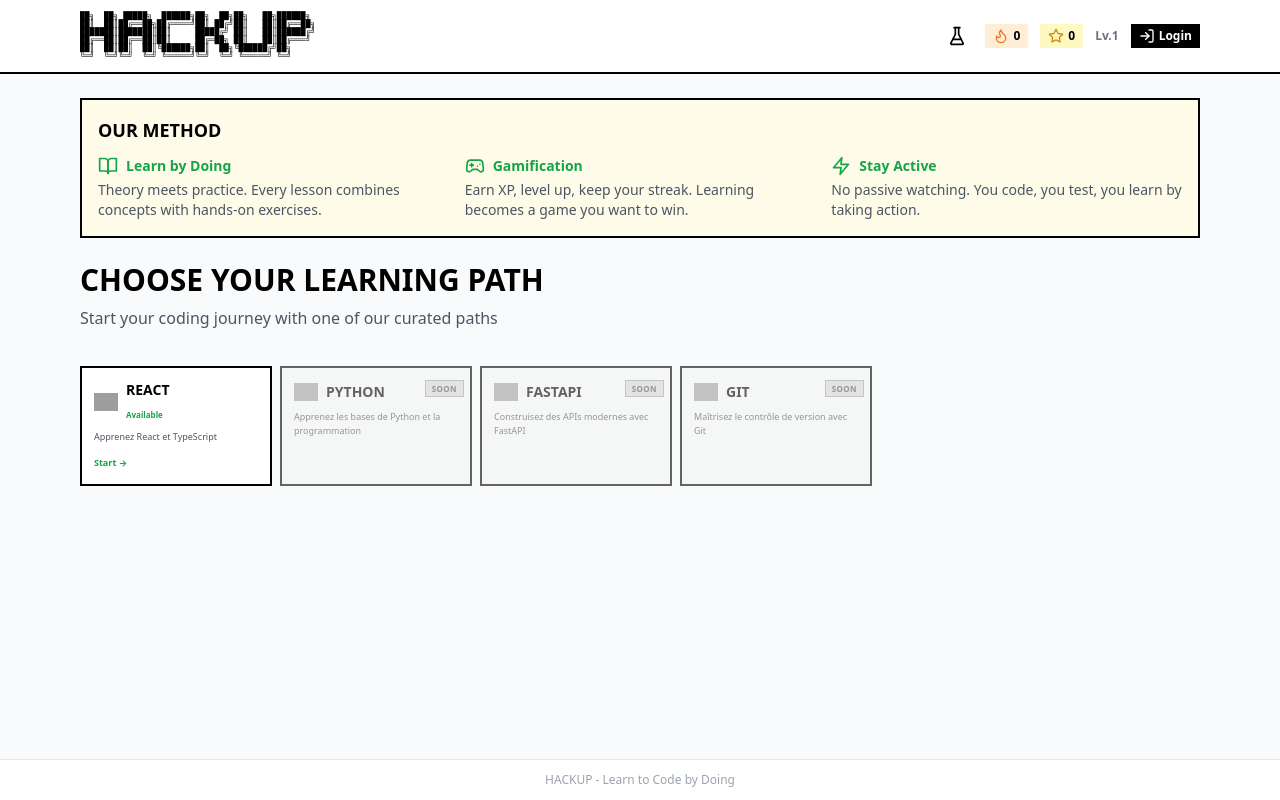
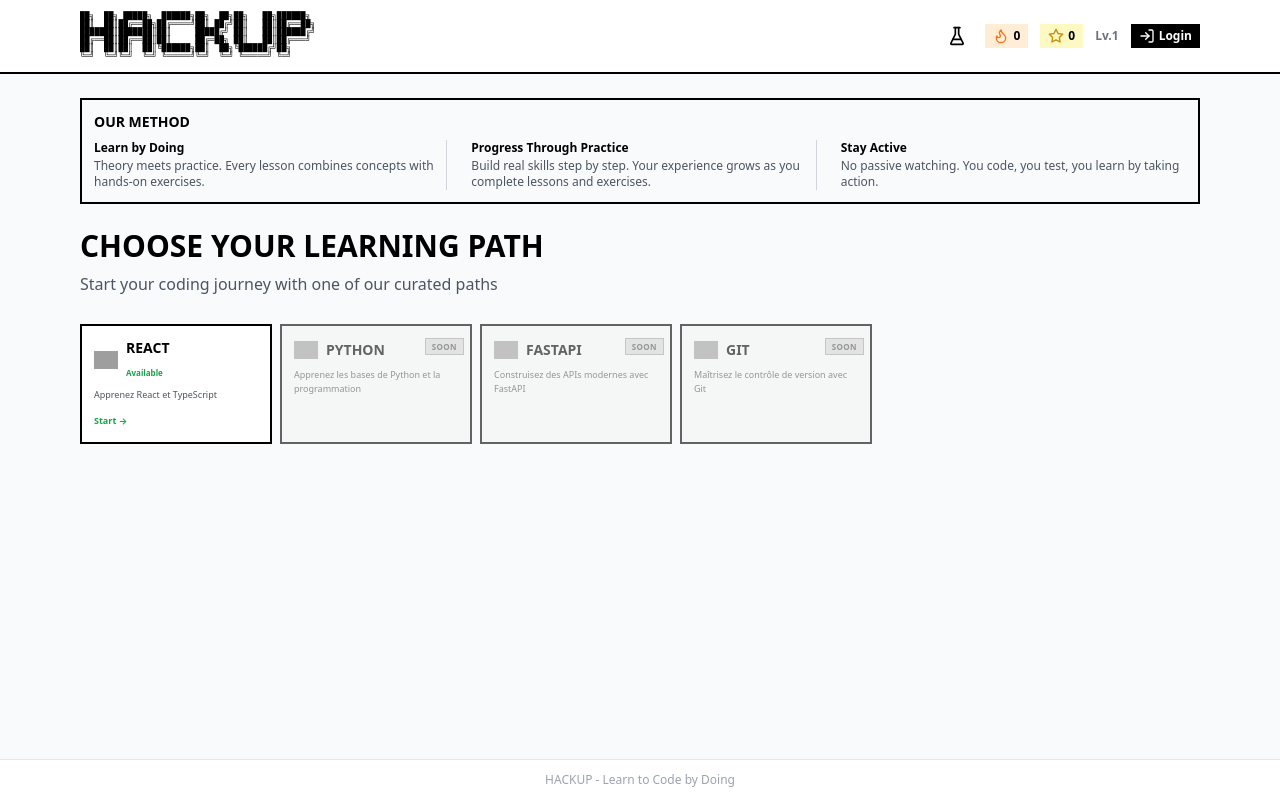
Before and after one commit to arthurjoubin/CodeLearner, a React (Vite) app: page / in a window 1280 px wide. Built offline with nearby package versions, Linux system fonts and the light colour scheme; no server answers; grey boxes are pictures that could not be loaded.

Commit message:
refactor: simplify Our Method banner on home page
- Remove icons for cleaner look
- Replace gamification text with progress-focused messaging
- Add column separators and adjust spacing
- Use consistent black text instead of green accents

```diff
--- a/src/pages/HomePage.tsx
+++ b/src/pages/HomePage.tsx
@@ -1,6 +1,5 @@
 import { Link } from 'react-router-dom';
 import { useUser } from '../context/UserContext';
-import { BookOpen, Gamepad2, Zap } from 'lucide-react';
 
 const learningPaths = [
   { id: 'react', title: 'React', description: 'Apprenez React et TypeScript', logo: 'https://raw.githubusercontent.com/github/explore/main/topics/react/react.png' },
@@ -17,34 +16,25 @@ export default function HomePage() {
 
   return (
     <div className="page-enter">
-      <div className="bg-yellow-50 border-2 border-black p-4 mb-6">
-        <h2 className="font-black text-lg uppercase mb-3">Our Method</h2>
-        <div className="grid md:grid-cols-3 gap-4 text-sm">
-          <div>
-            <div className="flex items-center gap-2 mb-1">
-              <BookOpen className="w-5 h-5 text-primary-600" />
-              <span className="font-bold text-primary-600">Learn by Doing</span>
-            </div>
+      <div className="border-2 border-black p-3 mb-6">
+        <h2 className="font-black text-sm uppercase mb-2">Our Method</h2>
+        <div className="grid md:grid-cols-3 gap-4 text-xs">
+          <div className="pr-3 md:border-r md:border-gray-300 md:last:border-r-0">
+            <span className="font-bold text-black block mb-0.5">Learn by Doing</span>
             <p className="text-gray-600">Theory meets practice. Every lesson combines concepts with hands-on exercises.</p>
           </div>
-          <div>
-            <div className="flex items-center gap-2 mb-1">
-              <Gamepad2 className="w-5 h-5 text-primary-600" />
-              <span className="font-bold text-primary-600">Gamification</span>
-            </div>
-            <p className="text-gray-600">Earn XP, level up, keep your streak. Learning becomes a game you want to win.</p>
+          <div className="pr-3 md:border-r md:border-gray-300 md:last:border-r-0 md:pl-2">
+            <span className="font-bold text-black block mb-0.5">Progress Through Practice</span>
+            <p className="text-gray-600">Build real skills step by step. Your experience grows as you complete lessons and exercises.</p>
           </div>
-          <div>
-            <div className="flex items-center gap-2 mb-1">
-              <Zap className="w-5 h-5 text-primary-600" />
-              <span className="font-bold text-primary-600">Stay Active</span>
-            </div>
+          <div className="md:pl-2">
+            <span className="font-bold text-black block mb-0.5">Stay Active</span>
             <p className="text-gray-600">No passive watching. You code, you test, you learn by taking action.</p>
           </div>
         </div>
       </div>
 
-      <div className="mb-8">
+      <div className="mb-6">
         <h1 className="text-3xl font-black text-black uppercase mb-2">Choose your Learning Path</h1>
         <p className="text-gray-600">Start your coding journey with one of our curated paths</p>
       </div>
```
